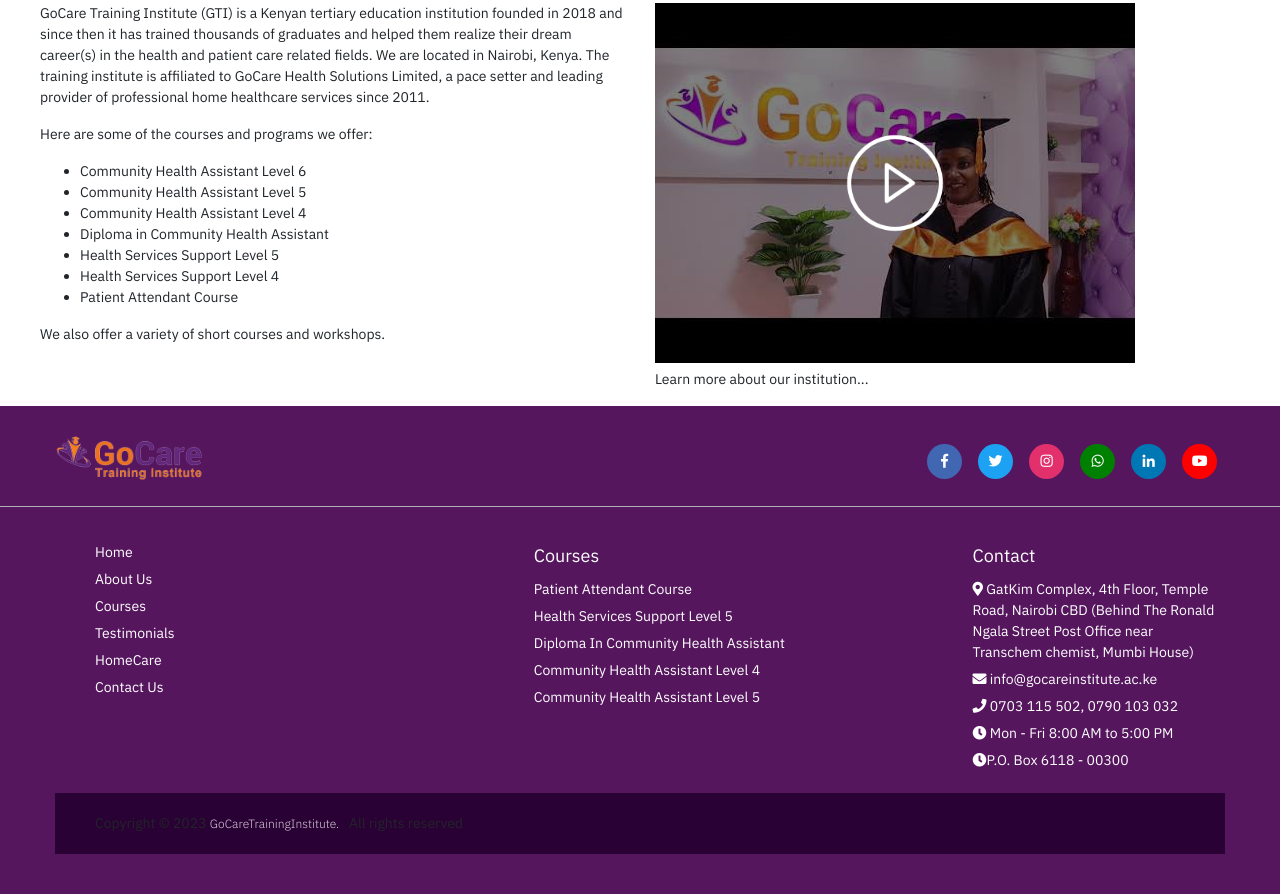
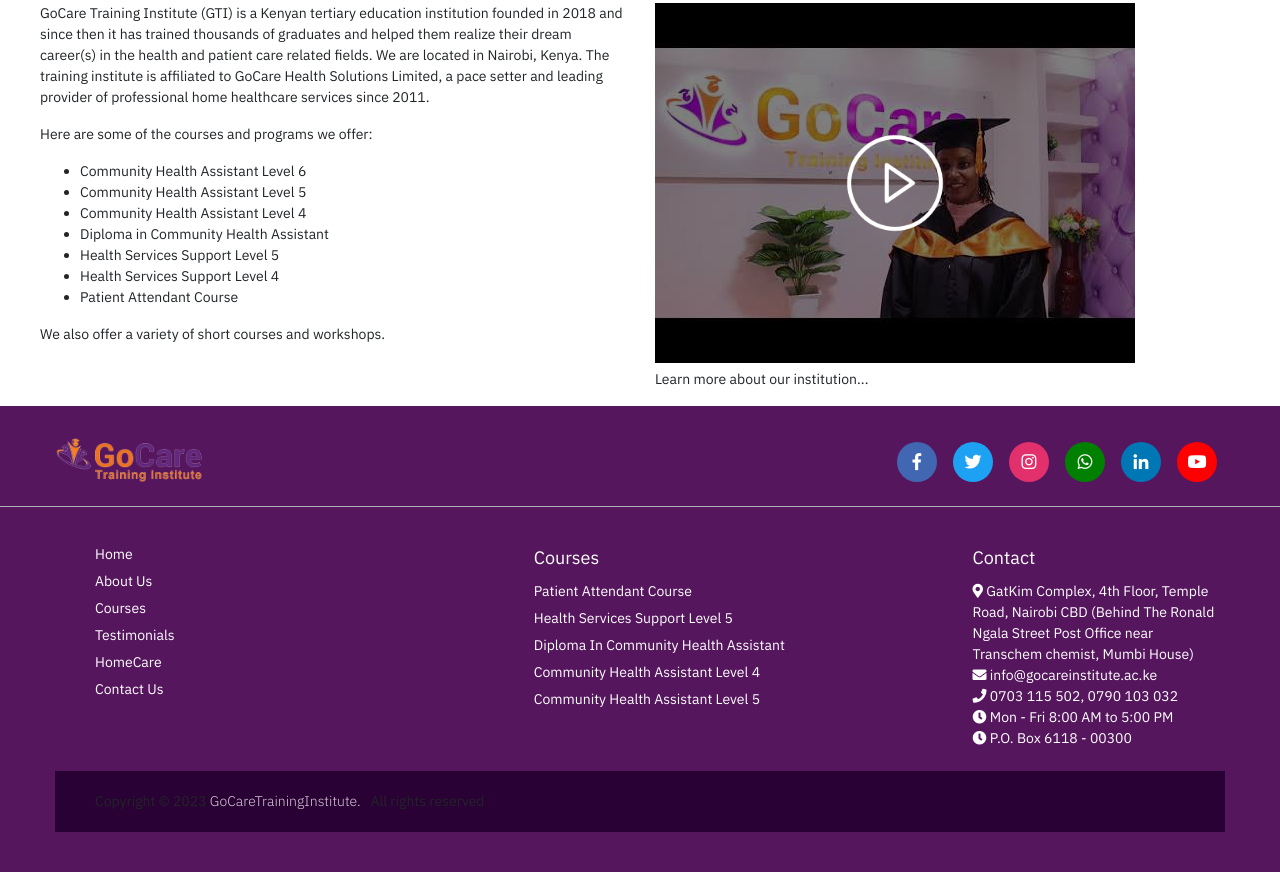
Before and after one commit to Hansel-Technologies/GoCareWebsite, a plain HTML site: page about-gocare.html in a window 1280 px wide. Shown: the part 942-1836 px from the top of the page. After the commit the page ends 1814 px from the top, so only its background shows below. Drawn offline with Linux system fonts and the light colour scheme; some packages are replaced by stand-ins of ours.

Commit message:
updated 29th July 8

```diff
--- a/about-gocare.html
+++ b/about-gocare.html
@@ -415,15 +415,14 @@ body{--wp--preset--color--black: #000000;--wp--preset--color--cyan-bluish-gray:
       </ul>
       <ul class="box">
         <li class="link_name">Contact</li>
-        <li style="color: #FFFF;"><i class="fas fa-map-marker-alt"></i>  GatKim Complex, 4th Floor, Temple Road, Nairobi CBD (Behind The Ronald Ngala Street Post Office near Transchem chemist, Mumbi House)</li>
-        <li style="color: #FFFF;"><i class="fas fa-envelope"></i>   info@gocareinstitute.ac.ke</li>
-        <li style="color: #FFFF;"><i class="fas fa-phone"></i> 0703 115 502, 0790 103 032</li>
-        <li style="color: #FFFF;"><i class="fas fa-clock"></i> Mon - Fri 8:00 AM to 5:00 PM</li>
-        <li style="color: #FFFF;"><i class="fas fa-clock"></i>P.O. Box 6118 - 00300 </li>
+        <li class="contact-info" style="color: #FFFF;">
+          <i class="fas fa-map-marker-alt"></i> GatKim Complex, 4th Floor, Temple Road, Nairobi CBD (Behind The Ronald Ngala Street Post Office near Transchem chemist, Mumbi House)<br>
+          <i class="fas fa-envelope"></i> info@gocareinstitute.ac.ke<br>
+          <i class="fas fa-phone"></i> 0703 115 502, 0790 103 032<br>
+          <i class="fas fa-clock"></i> Mon - Fri 8:00 AM to 5:00 PM<br>
+          <i class="fas fa-clock"></i> P.O. Box 6118 - 00300
+        </li>
       </ul>
-      <!--<ul class="twitter">
-          <a class="twitter-timeline" data-width="330" data-height="330" data-theme="light" href="https://twitter.com/GoCareInstitute?ref_src=twsrc%5Etfw">Tweets by GoCareInstitute</a> <script async src="https://platform.twitter.com/widgets.js" charset="utf-8"></script>        </ul>-->
-    </div>
   </div>
   <div class="bottom-details">
     <div class="bottom_text">
--- a/css/nwhc.css
+++ b/css/nwhc.css
@@ -1879,8 +1879,11 @@ span.wpcf7-not-valid-tip {
       margin-top: 10px;
     }
   }
-  @media (max-width: 700px){
-
+ /* Existing styles for the footer */
+
+/* Media query for small screens (max-width: 700px) */
+@media (max-width: 700px) {
+  /* Keep existing styles for the media icons unchanged */
   .content .top .media-icons a {
     height: 35px;
     width: 35px;
@@ -1888,6 +1891,7 @@ span.wpcf7-not-valid-tip {
     line-height: 35px;
   }
 
+  /* Adjust the font size for the logo */
   .content .top .logo-details {
     font-size: 26px;
   }
@@ -1896,10 +1900,12 @@ span.wpcf7-not-valid-tip {
   footer .content .link-boxes .box {
     width: 100%;
   }
+
   /* Reduce the width of the input-box */
   footer .content .link-boxes .input-box {
     width: 60%;
   }
+
   /* Adjust the font size for the bottom details */
   .bottom-details .bottom_text p,
   .bottom-details .bottom_text a {
@@ -1942,52 +1948,6 @@ span.wpcf7-not-valid-tip {
   }
 }
 
-    footer{
-      position: relative;
-      .content .top .media-icons a {
-        height: 35px;
-        width: 35px;
-        font-size: 14px;
-        line-height: 35px;
-
-    }
-    .content .top .logo-details{
-      font-size: 26px;
-    }
-    .content .top .media-icons a{
-      height: 35px;
-      width: 35px;
-      font-size: 14px;
-      line-height: 35px;
-    }
-    footer .content .link-boxes .box {
-      width: 100%;
-    }
-    footer .content .link-boxes .input-box{
-      width: 60%;
-    }
-    .bottom-details .bottom_text p,
-    .bottom-details .bottom_text a{
-      font-size: 12px;
-    }
-  }
-  @media (max-width: 520px){
-    footer::before{
-      top: 145px;
-    }
-    footer .content .top{
-      flex-direction: column;
-    }
-    .content .top .media-icons{
-      margin-top: 16px;
-    }
-    footer .content .link-boxes .box{
-      width: calc(100% / 2 - 10px);
-    }
-    footer .content .link-boxes .input-box{
-      width: 100%;
-    }
-  }
 
 
   /* Base styles for the footer */
```
Lines whose indentation alone changed are shown as unchanged.
